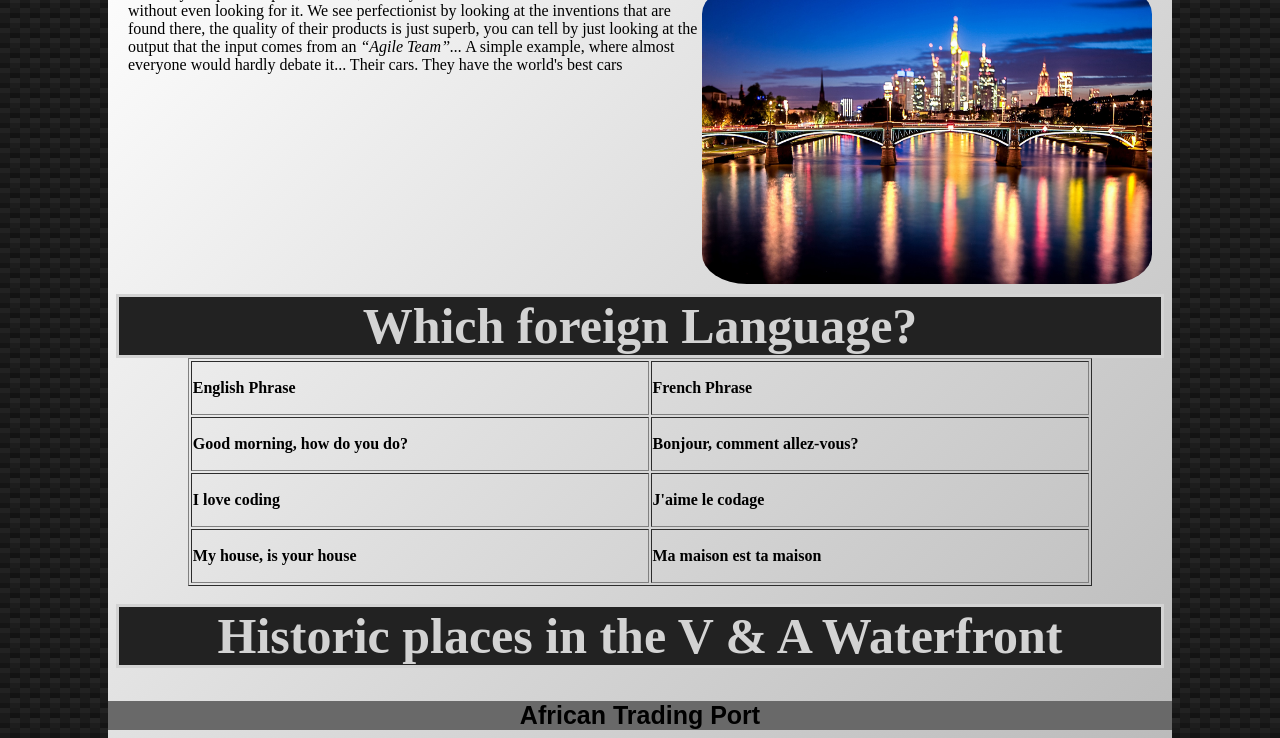
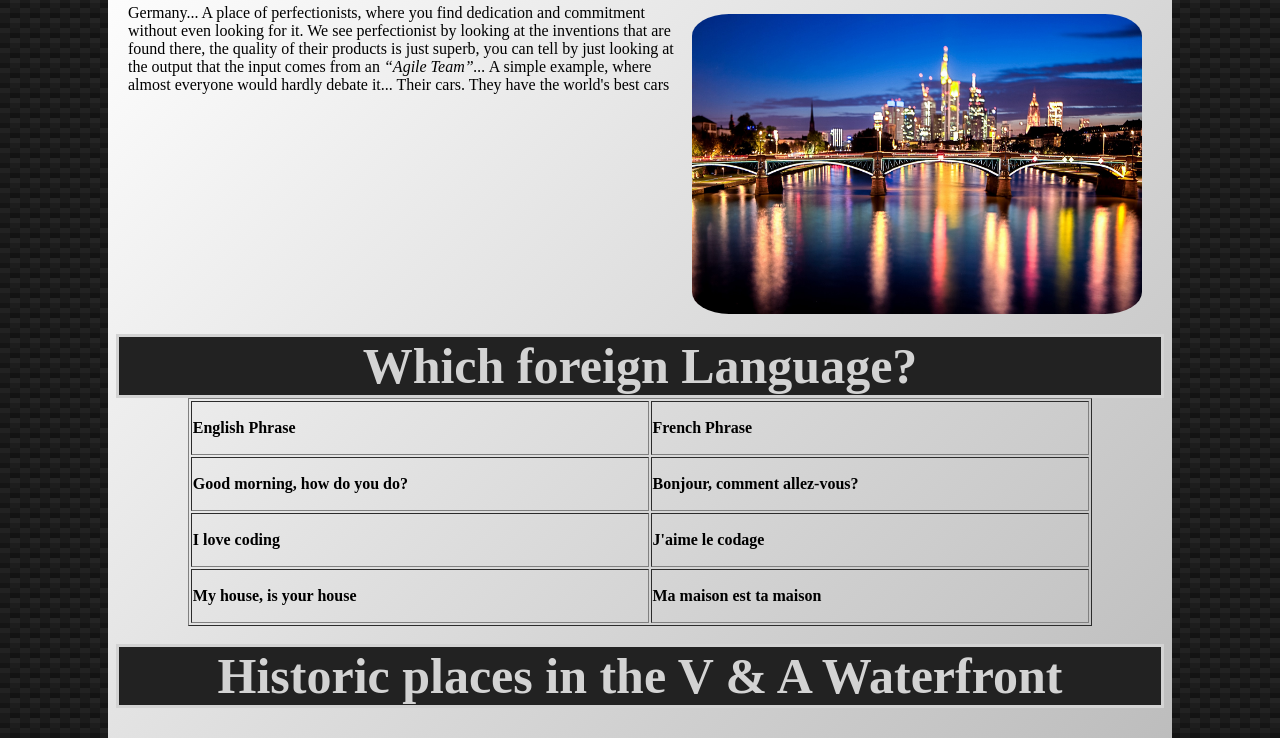
Before and after one commit to LiwaDladloti/LIwaDladloti.github.io, a plain HTML site: page index.html in a window 1280 px wide. Shown: the part 557-1295 px from the top of the page. Drawn offline with Linux system fonts and the light colour scheme.

Commit message:
changed img radius

```diff
--- a/stylesheet.css
+++ b/stylesheet.css
@@ -57,3 +57,7 @@ h4 {
     text-align: center;
     background-color: dimgray;
 }
+img {
+    border-radius: 10%;
+    padding: 10px;
+}
```
